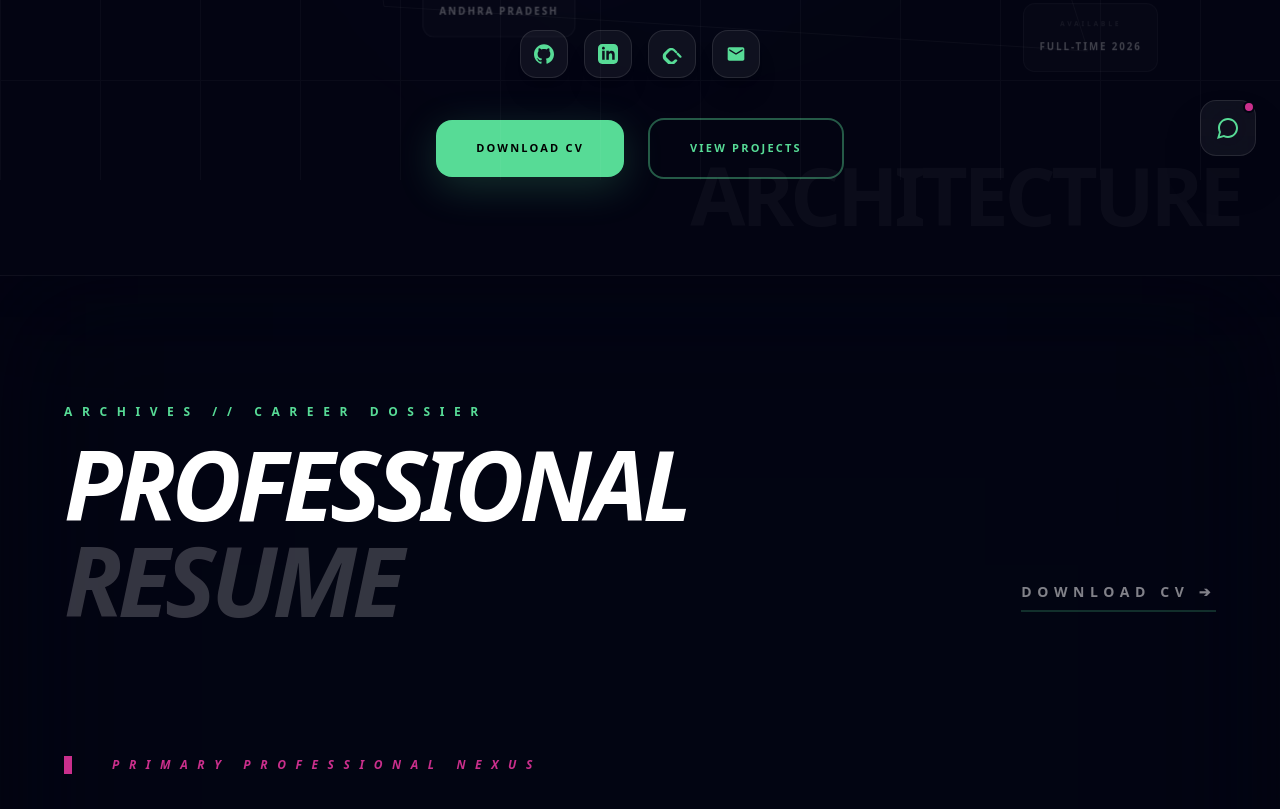
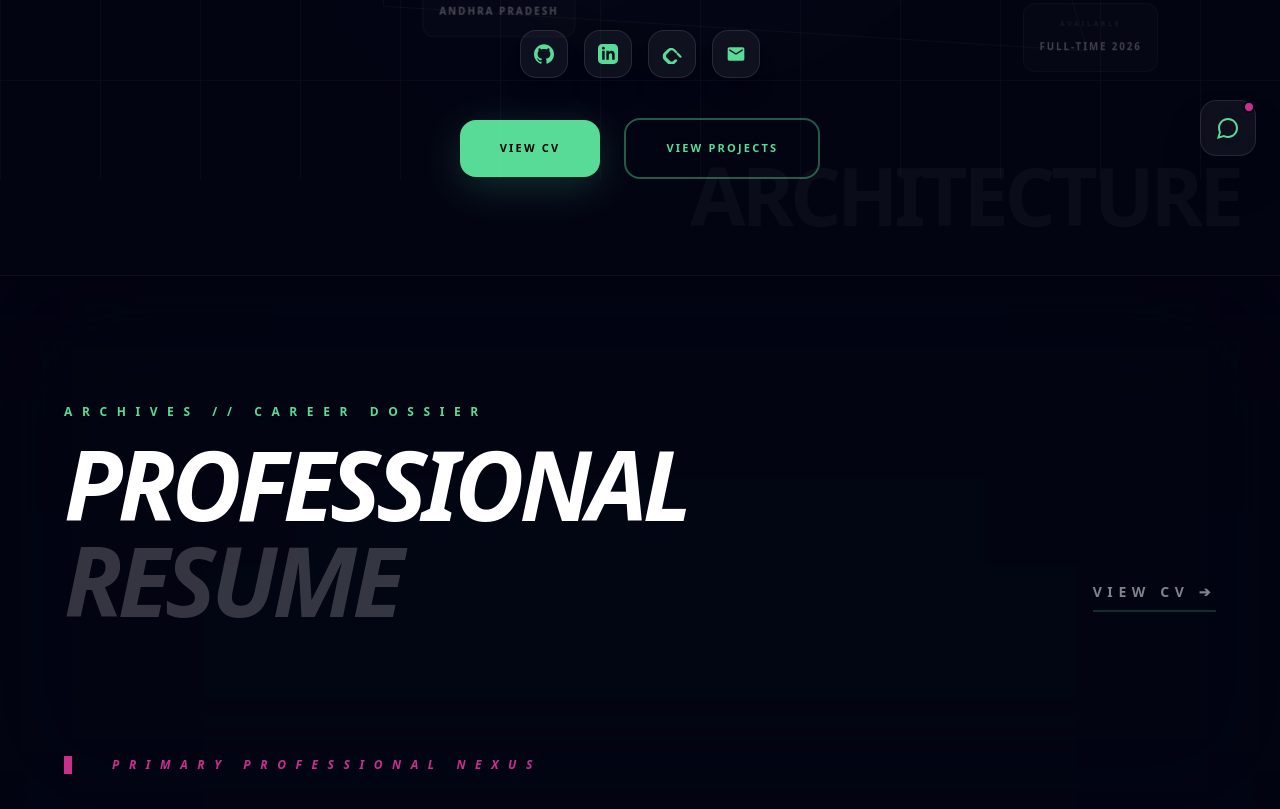
Before and after one commit to bhargavibattula/about-me, a React (Vite) app in the folder Portfolio/: page / in a window 1280 px wide. Shown: the part 620-1429 px from the top of the page. Built offline with nearby package versions, Linux system fonts and the light colour scheme.

Commit message:
Update all CV/Resume links to Google Drive URL

```diff
--- a/Portfolio/src/components/apps/Terminal.jsx
+++ b/Portfolio/src/components/apps/Terminal.jsx
@@ -58,7 +58,7 @@ const Terminal = () => {
         'nexus_ai.bin': 'NEXUS AI (Feb 2026): Autonomous multi-agent platform for software lifecycle automation. Tech: Next.js, TS, FastAPI, Celery, LangGraph. | Repo: github.com/bhargavibattula/nexus-ai',
         'healverse.apk': 'HealVerse (Aug 2025): AI-driven patient healthcare app with diet optimization and medication tracking. Tech: Java, Spring Boot, React Native. | Repo: github.com/bhargavibattula/healverse-server',
         'deepfake_detector.py': 'DeepNox (Jan 2025): Deepfake detection browser extension with real-time trust scoring. Tech: Python, TensorFlow, OpenCV, Flask. | Repo: github.com/bhargavibattula/deep-nox',
-        'resume_dossier.pdf': 'ACCESS GRANTED: Battula Bhargavi Tejaswi. CGPA: 9.22/10. Yuganta AI Intern (2023-2027).'
+        'resume_dossier.pdf': 'ACCESS GRANTED: Battula Bhargavi. URL: https://drive.google.com/file/d/1y-B7hoUDK0j8CgEcVLhcQla7tMHAmIAx/view'
       };
       response = [{ type: 'output', content: files[file] || `cat: ${file}: No such file or directory` }];
     }
--- a/Portfolio/src/components/professional/DeepTerminal.jsx
+++ b/Portfolio/src/components/professional/DeepTerminal.jsx
@@ -65,8 +65,7 @@ const DeepTerminal = () => {
                         { type: 'output', content: '----------------------------------------' },
                         { type: 'output', content: 'NAME: BATTULA BHARGAVI' },
                         { type: 'output', content: 'EDU: B.TECH CSE (GPA: 9.22) | 2023 – 2027' },
-                        { type: 'output', content: 'EXP: AI INTERN @ YUGANTA | MARCH 2026' },
-                        { type: 'output', content: 'SKILLS: REACT, JAVA, PYTHON, SPRING, AI' },
+                        { type: 'output', content: 'URL: https://drive.google.com/file/d/1y-B7hoUDK0j8CgEcVLhcQla7tMHAmIAx/view' },
                         { type: 'output', content: '----------------------------------------' }
                     ];
                     break;
--- a/Portfolio/src/components/professional/Hero.jsx
+++ b/Portfolio/src/components/professional/Hero.jsx
@@ -120,12 +120,14 @@ const Hero = () => {
                         {/* CTA Buttons */}
                         <div className="flex flex-wrap items-center justify-center gap-6">
                             <motion.a
-                                href="#"
+                                href="https://drive.google.com/file/d/1y-B7hoUDK0j8CgEcVLhcQla7tMHAmIAx/view"
+                                target="_blank"
+                                rel="noopener noreferrer"
                                 whileHover={{ scale: 1.05 }}
                                 whileTap={{ scale: 0.98 }}
                                 className="px-10 py-5 bg-mint text-black font-black uppercase text-[11px] tracking-[0.2em] rounded-2xl hover:bg-white transition-all shadow-[0_10px_40px_rgba(87,219,150,0.2)]"
                             >
-                                Download CV
+                                View CV
                             </motion.a>
                             <motion.button
                                 onClick={() => document.getElementById('projects')?.scrollIntoView({ behavior: 'smooth' })}
--- a/Portfolio/src/components/professional/Resume.jsx
+++ b/Portfolio/src/components/professional/Resume.jsx
@@ -12,7 +12,7 @@ const Resume = () => {
                         <span className="text-xs font-black uppercase tracking-[0.8em] text-mint mb-4 block">Archives // Career Dossier</span>
                         <h2 className="text-5xl md:text-8xl font-black uppercase tracking-tighter leading-none italic">Professional <br /> <span className="text-white/20">Resume</span></h2>
                     </div>
-                    <a href="#" className="mb-4 text-sm font-black uppercase tracking-[0.4em] text-white/50 hover:text-white border-b-2 border-mint/20 hover:border-mint transition-all pb-2 text-right">Download CV ➔</a>
+                    <a href="https://drive.google.com/file/d/1y-B7hoUDK0j8CgEcVLhcQla7tMHAmIAx/view" target="_blank" rel="noopener noreferrer" className="mb-4 text-sm font-black uppercase tracking-[0.4em] text-white/50 hover:text-white border-b-2 border-mint/20 hover:border-mint transition-all pb-2 text-right">View CV ➔</a>
                 </motion.div>
 
                 <div className="grid grid-cols-1 gap-40">
--- a/Portfolio/src/components/professional/TheArena.jsx
+++ b/Portfolio/src/components/professional/TheArena.jsx
@@ -33,8 +33,7 @@ const TheArena = () => {
                             <button
                                 key={tab.id}
                                 onClick={() => setActiveTab(tab.id)}
-                                className={`px-6 md:px-10 py-4 md:py-5 rounded-xl md:rounded-[28px] text-[8px] md:text-[10px] uppercase font-black tracking-[0.2em] md:tracking-[0.3em] transition-all flex items-center gap-3 md:gap-4 whitespace-nowrap border ${
-                                    activeTab === tab.id ? 'bg-royal border-royal text-white shadow-[0_10px_20px_rgba(92,51,204,0.2)]' : 'bg-transparent border-transparent text-white/30 hover:bg-white/5 hover:text-white'
+                                className={`px-6 md:px-10 py-4 md:py-5 rounded-xl md:rounded-[28px] text-[8px] md:text-[10px] uppercase font-black tracking-[0.2em] md:tracking-[0.3em] transition-all flex items-center gap-3 md:gap-4 whitespace-nowrap border ${activeTab === tab.id ? 'bg-royal border-royal text-white shadow-[0_10px_20px_rgba(92,51,204,0.2)]' : 'bg-transparent border-transparent text-white/30 hover:bg-white/5 hover:text-white'
                                     }`}
                             >
                                 <span className="text-sm md:text-lg">{tab.icon}</span>
@@ -75,7 +74,7 @@ const TheArena = () => {
                                 <div className="w-32 md:w-40 h-32 md:h-40 bg-royal/10 border-2 border-royal text-5xl md:text-6xl flex items-center justify-center rounded-[32px] md:rounded-[40px] mb-8 md:mb-10 shadow-[0_0_60px_rgba(92,51,204,0.3)] animate-pulse">📄</div>
                                 <h3 className="text-2xl md:text-4xl font-black uppercase text-white mb-6 italic tracking-tight">Battula_Bhargavi_Dossier.PDF</h3>
                                 <p className="text-[10px] md:text-[11px] text-white/40 uppercase font-black tracking-[0.4em] md:tracking-[0.8em] mb-10 md:mb-14 italic px-2">Authorized Access Only // MMXXVI</p>
-                                    <button className="px-12 md:px-20 py-6 md:py-8 bg-white text-black font-black uppercase text-[10px] md:text-xs tracking-[0.4em] md:tracking-[0.83em] rounded-2xl hover:bg-royal hover:text-white transition-all shadow-[0_30px_60px_rgba(255,255,255,0.05)] active:scale-95">Execute Download ➔</button>
+                                <a href="https://drive.google.com/file/d/1y-B7hoUDK0j8CgEcVLhcQla7tMHAmIAx/view" target="_blank" rel="noopener noreferrer" className="px-12 md:px-20 py-6 md:py-8 bg-white text-black font-black uppercase text-[10px] md:text-xs tracking-[0.4em] md:tracking-[0.83em] rounded-2xl hover:bg-royal hover:text-white transition-all shadow-[0_30px_60px_rgba(255,255,255,0.05)] active:scale-95">View Bio-Dossier ➔</a>
                             </motion.div>
                         )}
                     </AnimatePresence>
```
Lines whose indentation alone changed are shown as unchanged.
